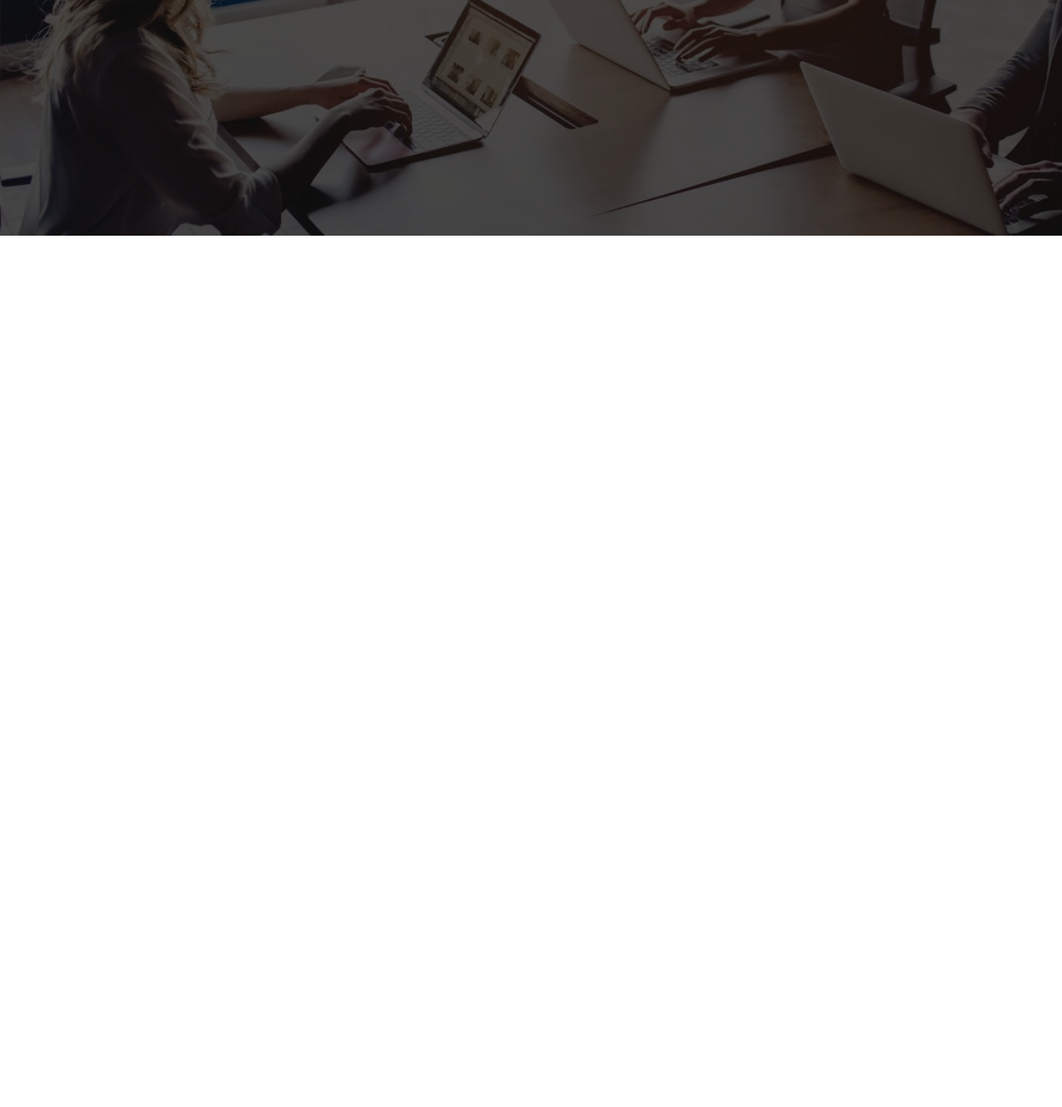
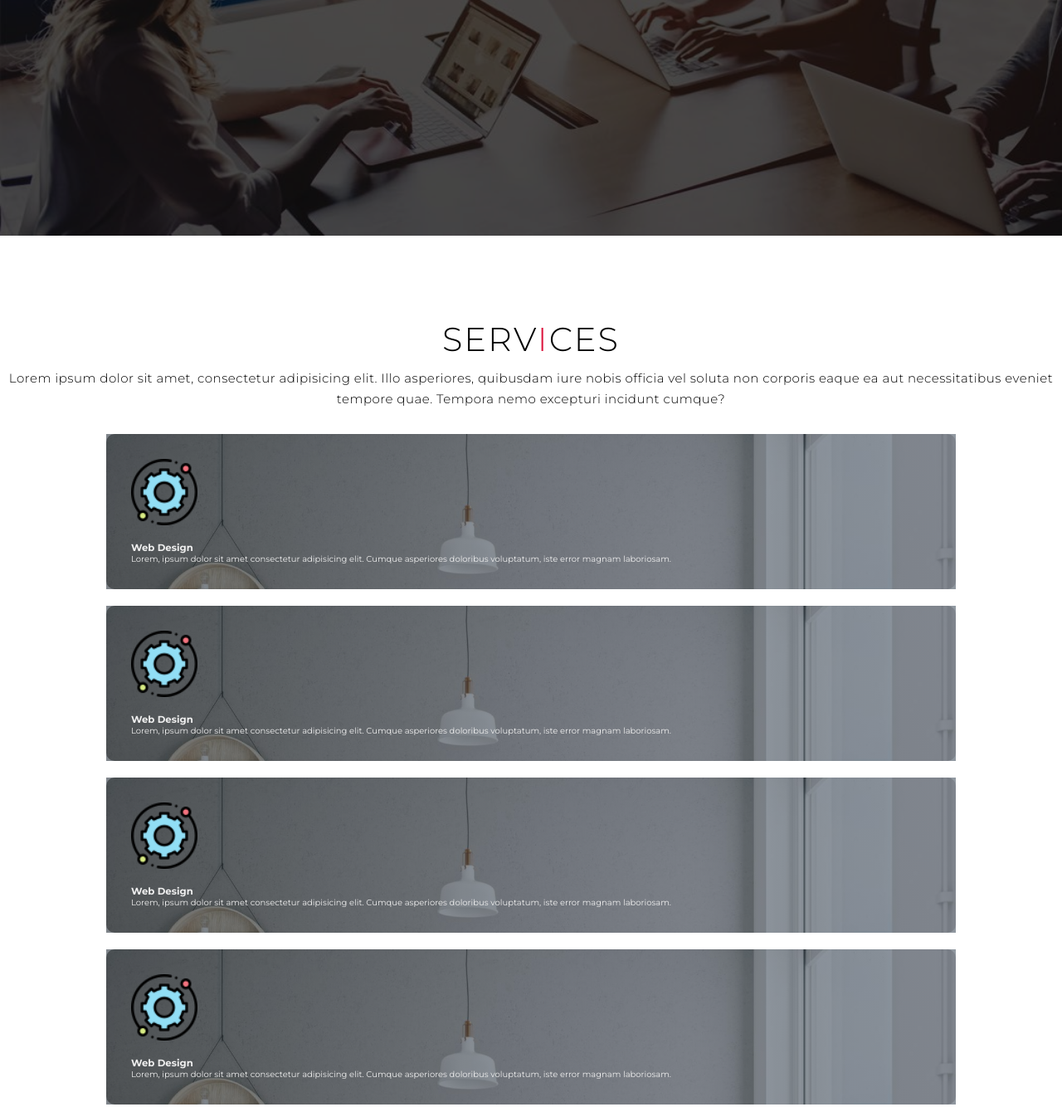
Before and after one commit to PedroMolinaS/web5, a plain HTML site: page index.html in a window 1280 px wide. Shown: the part 516-1850 px from the top of the page at 83% size. Before the commit the page ends 800 px from the top, so only its background shows below. Drawn offline with Linux system fonts and the light colour scheme.

Commit message:
avance section service

```diff
--- a/css/styles.css
+++ b/css/styles.css
@@ -11,6 +11,11 @@ html {
 }
 a{
     text-decoration: none;
+}
+img{
+    width:100%;
+    height:100%;
+    object-fit: cover;
 }
 .container{
     min-height: 100vh;
@@ -101,6 +106,71 @@ a{
 }
 
 /* SERVICE SECTION */
+#services .service{
+    flex-direction: column;
+    text-align: center;
+    max-width: 150rem;
+    margin: 0 auto;
+    padding: 10rem 0;
+}
+.service__title{
+    font-size: 4rem;
+    font-weight: 300;
+    /* color: #eee; */
+    margin-bottom: 1rem;
+    text-transform: uppercase;
+    letter-spacing: .2rem;
+}
+.service__title span{
+    color: crimson;
+}
+.service__paragraph{
+    font-size: 1.5rem;
+    margin-top: 0.5rem;
+    line-height: 2.5rem;
+    font-weight: 300;
+    letter-spacing:0.05rem
+}
+.service-bottom{
+    display: flex;
+    flex-wrap: wrap;
+    /* flex-direction: column; */
+    justify-content: center;
+    align-items: center;
+    margin-top: 2rem;
+}
+.card-item{
+    flex-basis: 80%;
+    display: flex;
+    flex-direction: column;
+    align-items: flex-start;
+    justify-content: center;
+    padding: 3rem;
+    border-radius: 1rem;
+    margin: 1rem .5rem;
+    background-image: url("../assets/img-01.jpg");
+    background-size: cover;
+    /* background-attachment: fixed; */
+    position: relative;
+    z-index: 1;
+    color: #eee;
+}
+.card-item::after{
+    content:"";
+    position: absolute;
+    top: 0;
+    left: 0;
+    width:100%;
+    height: 100%;
+    background-image: linear-gradient(60deg, #29323c 0%, #485563 100%);
+    opacity: .6;
+    z-index: -1;
+}
+.card__icon{
+    height:8rem;
+    width:8rem;
+    margin-bottom: 2rem;
+}
 
 
 /* END SERVICE SECTION */
--- a/index.html
+++ b/index.html
@@ -21,6 +21,61 @@
     </section>
     <!-- End Hero Section -->
     <!-- Service Section -->
+    <section id="services">
+      <div class="service container">
+        <div class="service-top">
+          <h2 class="service__title">Serv<span>i</span>ces</h2>
+          <p class="service__paragraph">
+            Lorem ipsum dolor sit amet, consectetur adipisicing elit. Illo
+            asperiores, quibusdam iure nobis officia vel soluta non corporis
+            eaque ea aut necessitatibus eveniet tempore quae. Tempora nemo
+            excepturi incidunt cumque?
+          </p>
+        </div>
+        <div class="service-bottom">
+          <div class="card-item">
+            <div class="card__icon">
+              <img class="card__img" src="./assets/ico_services.png" alt="icono home" />
+            </div>
+            <h3 class="card__title">Web Design</h3>
+            <p class="card__paragraph">
+              Lorem, ipsum dolor sit amet consectetur adipisicing elit. Cumque
+              asperiores doloribus voluptatum, iste error magnam laboriosam.
+            </p>
+          </div>
+          <div class="card-item">
+            <div class="card__icon">
+              <img class="card__img" src="./assets/ico_services.png" alt="icono home" />
+            </div>
+            <h3 class="card__title">Web Design</h3>
+            <p class="card__paragraph">
+              Lorem, ipsum dolor sit amet consectetur adipisicing elit. Cumque
+              asperiores doloribus voluptatum, iste error magnam laboriosam.
+            </p>
+          </div>
+          <div class="card-item">
+            <div class="card__icon">
+              <img class="card__img" src="./assets/ico_services.png" alt="icono home" />
+            </div>
+            <h3 class="card__title">Web Design</h3>
+            <p class="card__paragraph">
+              Lorem, ipsum dolor sit amet consectetur adipisicing elit. Cumque
+              asperiores doloribus voluptatum, iste error magnam laboriosam.
+            </p>
+          </div>
+          <div class="card-item">
+            <div class="card__icon">
+              <img class="card__img" src="./assets/ico_services.png" alt="icono home" />
+            </div>
+            <h3 class="card__title">Web Design</h3>
+            <p class="card__paragraph">
+              Lorem, ipsum dolor sit amet consectetur adipisicing elit. Cumque
+              asperiores doloribus voluptatum, iste error magnam laboriosam.
+            </p>
+          </div>
+        </div>
+      </div>
+    </section>
 
     <!-- End Service Section -->
   </body>
```
Also changed, not shown: assets/ico_home.png (added), assets/ico_services.png (added).
